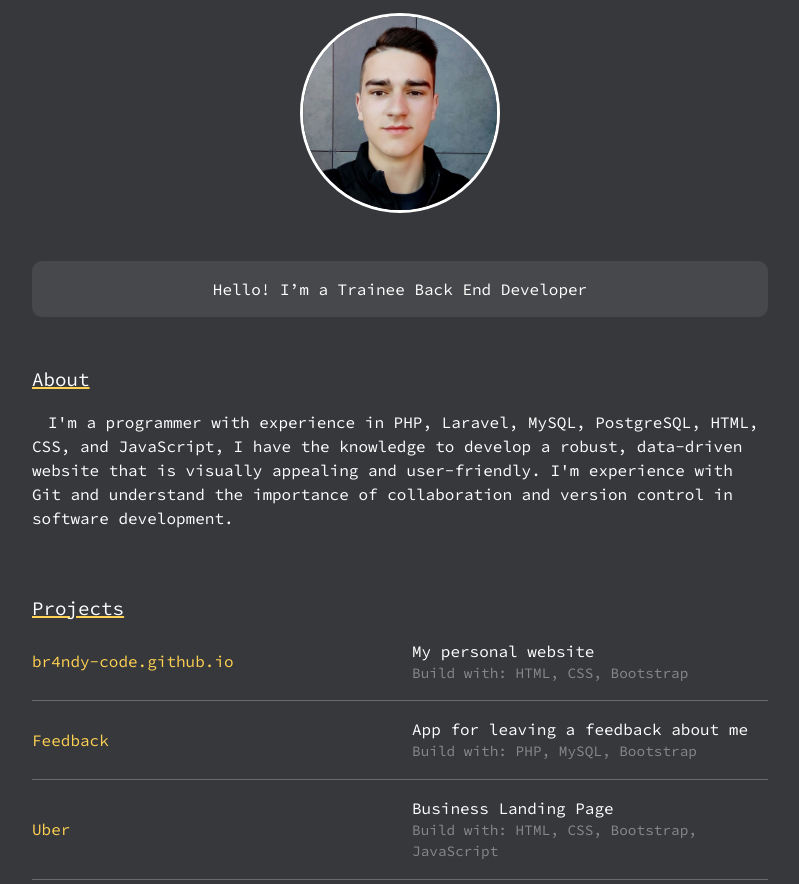
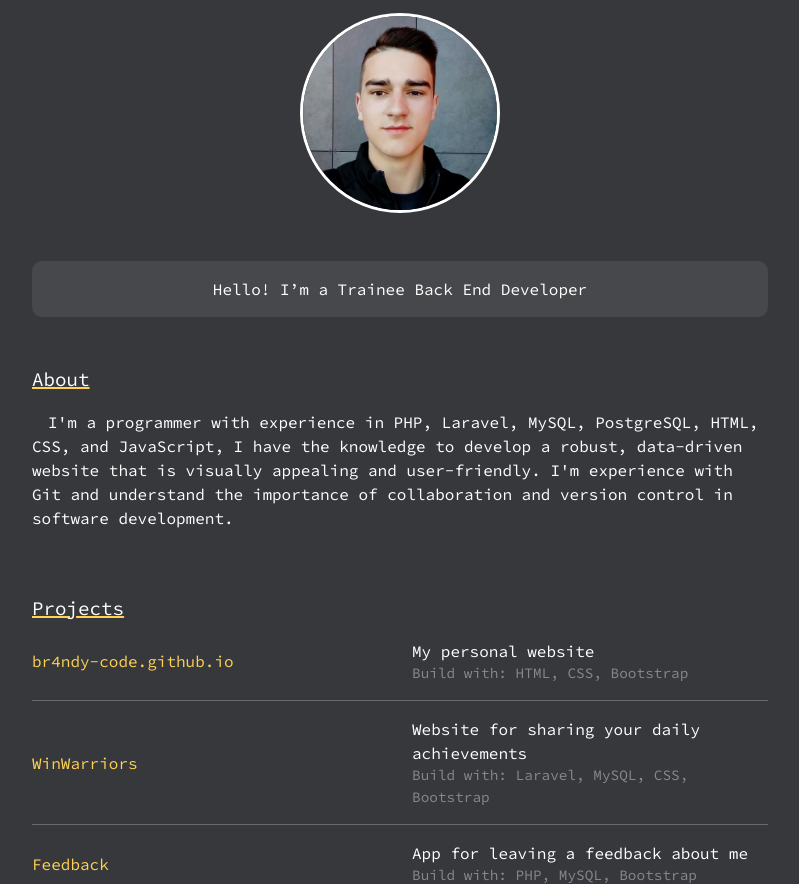
Before and after one commit to br4ndy-code/br4ndy-code.github.io, a plain HTML site: page index.html in a window 1280 px wide. Shown: the part 83-967 px from the top of the page, without its empty margins (240-1039 px from the left). Drawn offline with nearby package versions, Linux system fonts and the light colour scheme.

Commit message:
Added WinWarriors project

```diff
--- a/index.html
+++ b/index.html
@@ -72,6 +72,20 @@
             </div>
             <div class="row d-flex justify-content-center align-items-center">
                 <div class="col-sm-5 col-md-5 col-xl-4">
+                    <div class="project_name"><a href="https://github.com/br4ndy-code/WinWarriors">WinWarriors</a></div>
+                </div>
+                <div class="col-sm-7 col-md-5 col-xl-4">
+                    <div class="project_descr">Website for sharing your daily achievements</div>
+                    <div class="project_tools">Build with: Laravel, MySQL, CSS, Bootstrap</div>
+                </div>
+            </div>
+            <div class="row d-flex justify-content-center">
+                <div class="col-sm-12 col-md-10 col-xl-8">
+                    <hr>
+                </div>
+            </div>
+            <div class="row d-flex justify-content-center align-items-center">
+                <div class="col-sm-5 col-md-5 col-xl-4">
                     <div class="project_name"><a href="https://github.com/br4ndy-code/Feedback">Feedback</a></div>
                 </div>
                 <div class="col-sm-7 col-md-5 col-xl-4">
```
